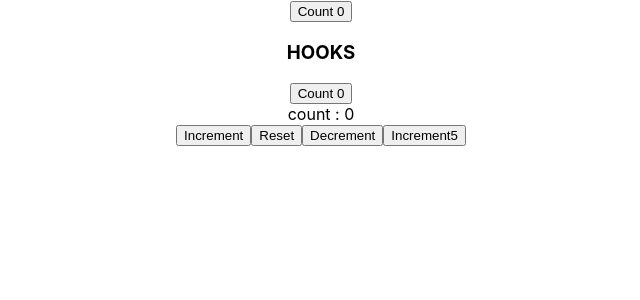
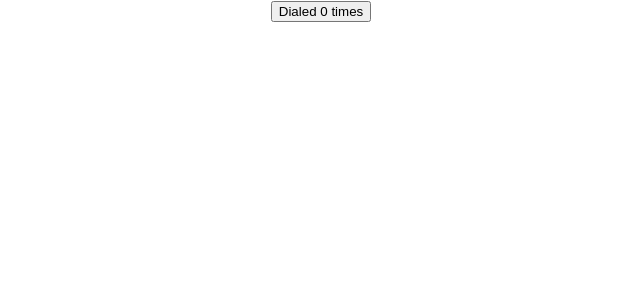
Before and after one commit to lyonsouma/React-Projects, a React (Create React App) app: page / in a window 1280 px wide. Shown: the top 300 px of the page, without its empty margins (319-959 px from the left). Built offline with nearby package versions, Linux system fonts and the light colour scheme.

Commit message:
useEffect challange two

```diff
--- a/src/App.js
+++ b/src/App.js
@@ -1,8 +1,7 @@
 // import logo from './logo.svg';
 import './App.css';
-import HookCounter from './HookCount';
-import HookCounter2 from './HookCounter2';
-import HookCounterTwo from './HookCounterTwo';
+import UseEffectTwo from './useEffectTwo';
+// import UseEffect from './UseEffec';
 // import Assignment1 from './components/Assignment1';
 // import Assignment2 from './components/Assignment2';
 // import ComponentX from './ComponentX';
@@ -40,9 +39,11 @@ import HookCounterTwo from './HookCounterTwo';
 function App() {
   return (
     <div className="App">
-      <HookCounter/>
+      <UseEffectTwo/>
+      {/* <HookCounter/>
       <HookCounter2/>
-      <HookCounterTwo/>
+      <HookCounterTwo/> */}
+      {/* <UseEffect/> */}
      {/* <Assignment1/>
      <Assignment2/> */}
       {/* <Provider Value ='Ouma'>
--- /dev/null
+++ b/src/useEffectTwo.js
@@ -0,0 +1,14 @@
+import React, {useState, useEffect} from 'react'
+function UseEffectTwo(){
+    const [count, outcome] = useState(0)
+
+    useEffect(()=>{
+        document.title = `Dialed ${count} times`
+    })
+return(
+    <div>
+        <button onClick={()=>outcome(count + 1)}>Dialed {count} times</button>
+    </div>
+)
+}
+export default UseEffectTwo
```
Also changed, not shown: src/UseEffec.js (+14 -0 lines).
